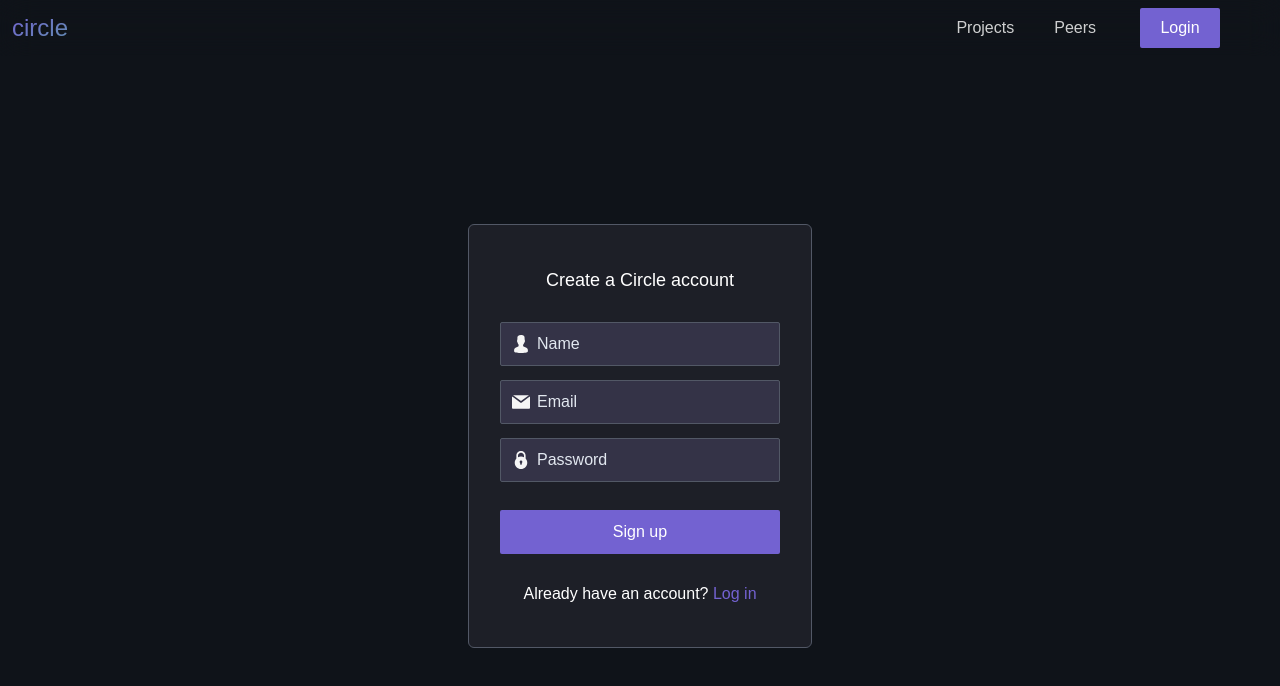
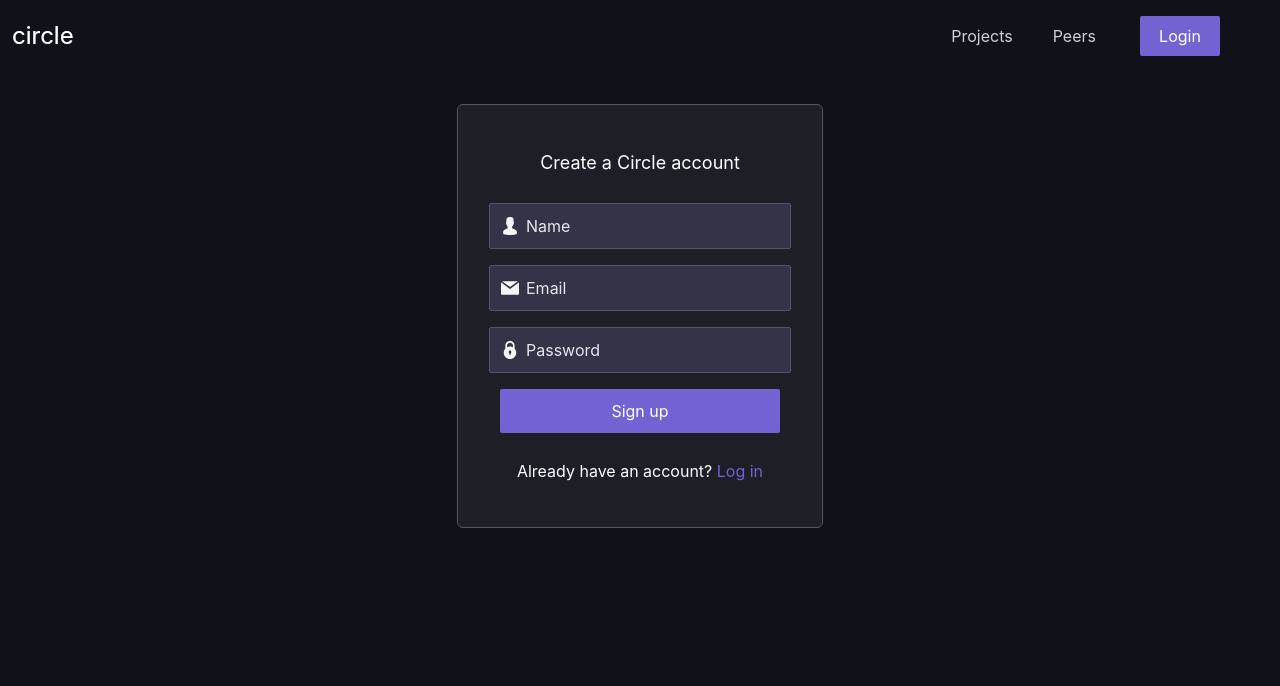
Before and after one commit to your-circle/circle-frontend, a Next.js app: page /signup in a window 1280 px wide. Shown: the top 686 px of the page. Built offline with nearby package versions, Linux system fonts and the light colour scheme.

Commit message:
add baisc form

```diff
--- a/components/navbar/Navbar.tsx
+++ b/components/navbar/Navbar.tsx
@@ -10,10 +10,10 @@ const Navbar: React.FC<PropTypes> = () => {
   const [isMobileNavOpen, setIsMobileNavOpen] = useState<boolean>(false);
 
   return (
-    <nav className="w-full sticky top-0 py-1 z-10 backdrop-filter backdrop-blur-lg">
+    <nav className="w-full sticky top-0 py-3 z-10 bg-clip-text bg-gradient-to-tr from-[#B679D2] via-[#8FD89A] to-[#E8735C]">
       <section className="flex justify-between items-center px-3 p-1">
         <Link href="/">
-          <h1 className="text-2xl text-main-gradient cursor-pointer">circle</h1>
+          <h1 className="text-2xl text-white cursor-pointer">circle</h1>
         </Link>
 
         <section className="hidden md:flex gap-10 items-center">
--- a/components/peerCard/PeerCard.tsx
+++ b/components/peerCard/PeerCard.tsx
@@ -7,9 +7,10 @@ type PeerCardProp = {
   data: PeerDetailsType;
 };
 const PeerCard: React.FC<PeerCardProp> = ({ data }) => {
+  console.log(data)
   return (
     <>
-      {data.about && (
+      {data.name && (
         <Card scale>
           <Link href={`user/${data._id}`} passHref>
             <div className="text-sm font-normal flex flex-col items-start justify-around w-[300px] space-y-3 cursor-pointer">
--- a/pages/login.tsx
+++ b/pages/login.tsx
@@ -74,20 +74,22 @@ const Login: NextPage = () => {
   };
 
   return (
-    <div className="h-[calc(100vh-60px)] flex flex-col items-center justify-center">
+    <div className="flex flex-col mt-6 min-w-full items-center justify-center">
       <div className="bg-main-bg text-white h-fit">
         <Card scale={false}>
           <form
             onSubmit={(e) => e.preventDefault()}
-            className="flex flex-col items-center justify-around gap-4 py-6 px-3 h-[25rem]"
+            className="flex flex-col items-center justify-center gap-5 py-6 px-3 h-[25rem]"
           >
             <span className="text-lg">Log in to your Circle account</span>
-            <div className="flex flex-col justify-between h-[6rem]">
+
+            <div className="flex flex-col justify-between h-[6rem] gap-4 my-3">
               <Input
                 icon="/images/email-icon.svg"
                 name="email"
                 type="text"
                 key="email"
+
                 value={input.email}
                 onChange={onInputChange}
               />
--- a/pages/peers.tsx
+++ b/pages/peers.tsx
@@ -18,6 +18,7 @@ const Peer: NextPage = () => {
   const fetchPeers = async () => {
     try {
       const res = await getAllUsers(range);
+      console.log(res.data)
       setPeers(res.data);
     } catch (err: any) {
       console.error(err);
--- a/pages/signup.tsx
+++ b/pages/signup.tsx
@@ -73,14 +73,14 @@ const Login: NextPage = () => {
 
   return (
     <>
-      <div className="bg-main-bg text-white mt-[20vh] min-w-full  flex flex-col items-center justify-center">
+      <div className="bg-main-bg text-white mt-6 min-w-full  flex flex-col items-center justify-center">
         <Card scale={false}>
           <form
             onSubmit={(e) => e.preventDefault()}
-            className="flex flex-col items-center justify-around gap-4 py-6 px-3 h-[25rem]"
+            className="flex flex-col items-center justify-around gap-2 py-6 px-3 h-[25rem]"
           >
             <span className="text-lg">Create a Circle account</span>
-            <div className="flex flex-col justify-between h-[10rem]">
+            <div className="flex flex-col justify-between h-[10rem] gap-4">
               <Input
                 icon="/images/user-icon.svg"
                 name="name"
--- a/shared/services/peer.services.ts
+++ b/shared/services/peer.services.ts
@@ -2,7 +2,7 @@ import axios from "axios";
 
 export const getAllPeers = async () => {
   try {
-    const res = await axios.get(`v1/user/all`);
+    const res = await axios.post(`v1/user/all`);
     if (res.status != 200) {
       throw Error(res?.data?.message || "something went wrong");
     }
--- a/styles/Home.module.css
+++ b/styles/Home.module.css
@@ -61,8 +61,8 @@
   border-radius: 5px;
   padding: 0.75rem;
   font-size: 1.1rem;
-  font-family: Menlo, Monaco, Lucida Console, Liberation Mono, DejaVu Sans Mono, Bitstream Vera Sans Mono, Courier New,
-    monospace;
+  font-family: Menlo, Monaco, Lucida Console, Liberation Mono, DejaVu Sans Mono,
+    Bitstream Vera Sans Mono, Courier New, monospace;
 }
 
 .grid {
--- a/styles/globals.css
+++ b/styles/globals.css
@@ -1,14 +1,36 @@
 @tailwind base;
 @tailwind components;
 @tailwind utilities;
-@import url("https://fonts.googleapis.com/css2?family=Questrial&display=swap");
+/* @import url("https://fonts.googleapis.com/css2?family=Questrial&display=swap"); */
 
 html,
 body {
   padding: 0;
   margin: 0;
-  font-family: "Questrial", sans-serif;
+  font-family: inter-var, -apple-system, BlinkMacSystemFont, "Segoe UI",
+    Helvetica, "Apple Color Emoji", Arial, sans-serif, "Segoe UI Emoji",
+    "Segoe UI Symbo";
   background-color: #0f1319;
+}
+
+/* width */
+*::-webkit-scrollbar {
+  width: 10px;
+}
+
+/* Track */
+*::-webkit-scrollbar-track {
+  background: #f1f1f1;
+}
+
+/* Handle */
+*::-webkit-scrollbar-thumb {
+  background: #888;
+}
+
+/* Handle on hover */
+*::-webkit-scrollbar-thumb:hover {
+  background: #555;
 }
 
 /* .Toastify__toast-container--top-right {
```
Also changed, not shown: public/images/home-icon.jpg (renamed from public/images/home-icon.JPG), 1 other file (tests, documents, lock files or other folders).
